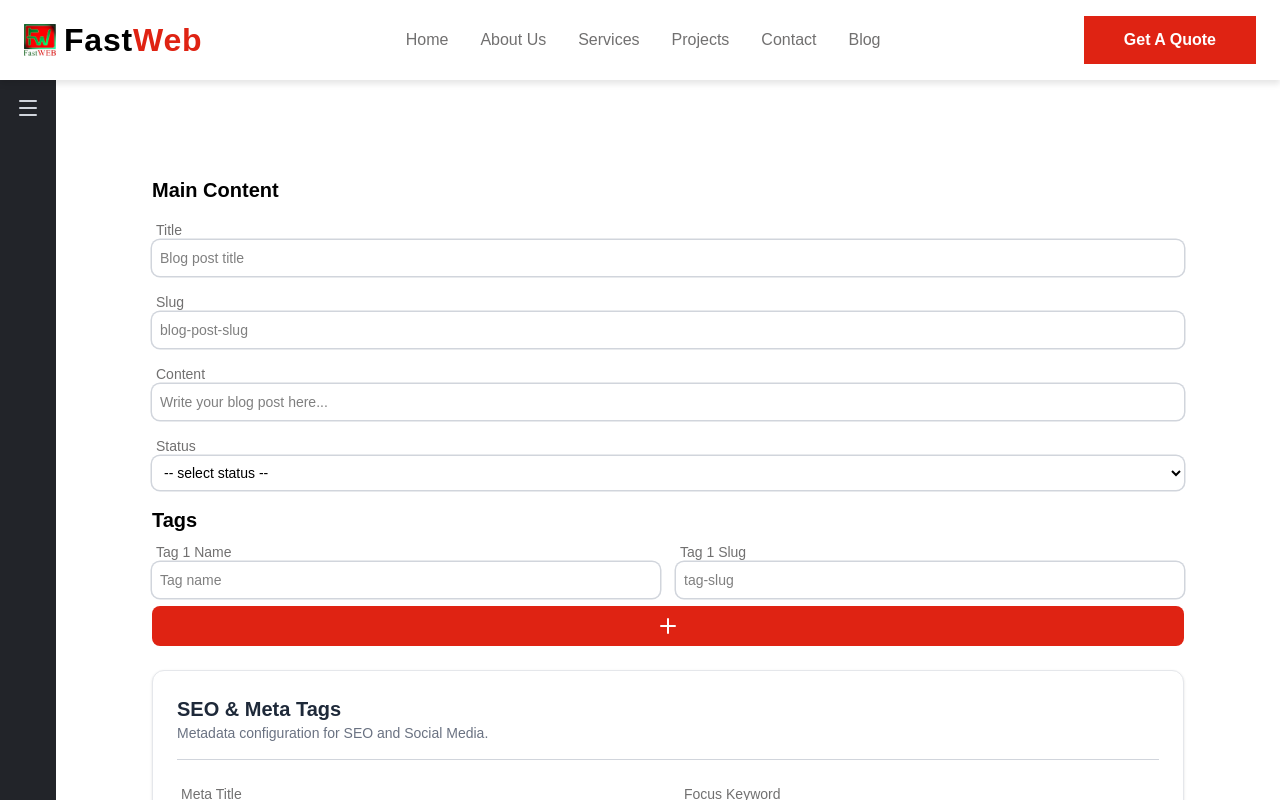
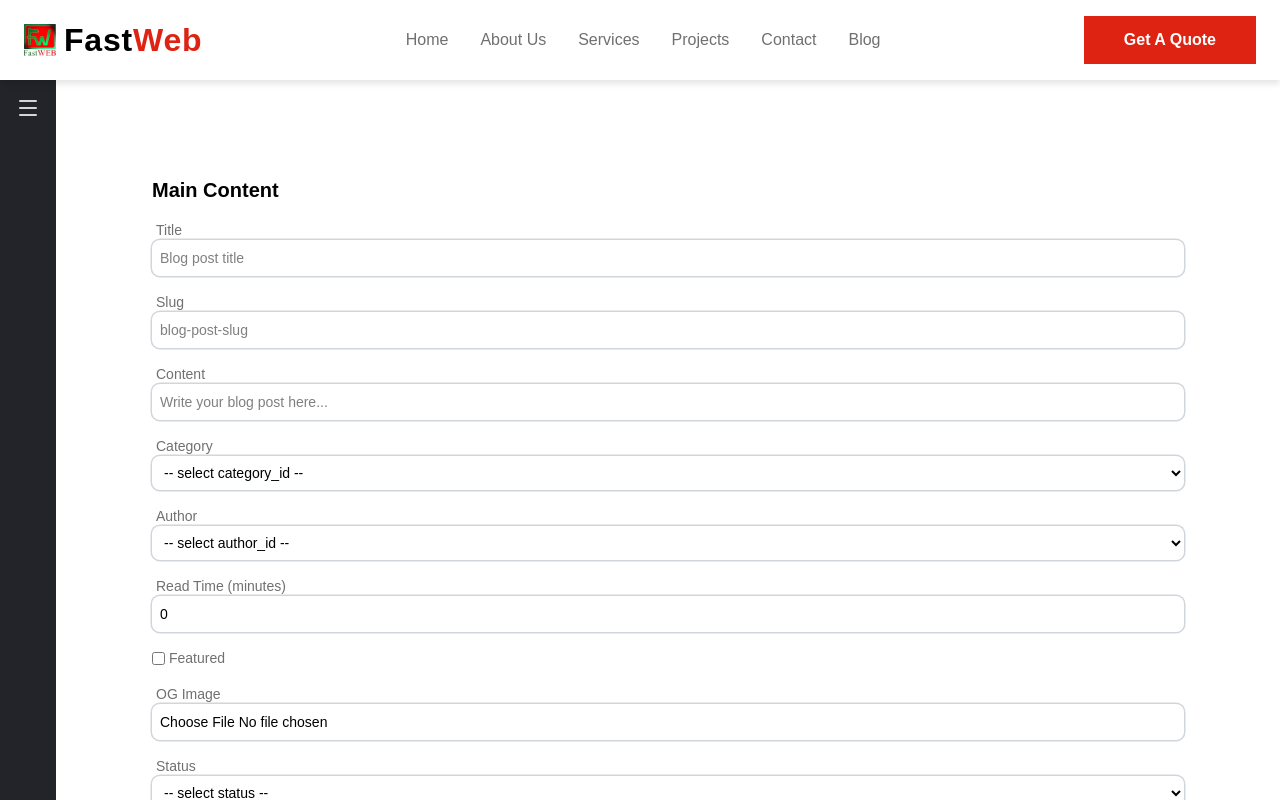
Before and after one commit to fastweb-cm/company-website, a React (Vite) app in the folder app/: page /admin/blog in a window 1280 px wide. Shown: the top 800 px of the page. Built offline with nearby package versions, Linux system fonts and the light colour scheme; the HTML template or start-up script is replaced by a standard one.

Commit message:
fixes on blogpostcreate

```diff
--- a/app/src/components/BlogPostForm.jsx
+++ b/app/src/components/BlogPostForm.jsx
@@ -42,7 +42,9 @@ export default function BlogPostForm() {
         title: "",
         slug: "",
         content: "",
+        author_id: 0,
         category_id: 0,
+        featured_image: null,
         read_time: 0,
         is_featured: false,
         status: "draft",
@@ -95,6 +97,61 @@ export default function BlogPostForm() {
                     )}
                 />
                 <Controller
+                    name='category_id'
+                    control={control}
+                    render={({ field }) => (
+                        <Input {...field} label="Category" type="select" placeholder="Select category" option={[
+                            { value: 1, label: "Technology" },
+                            { value: 2, label: "Health" },
+                            { value: 3, label: "Travel" },
+                        ]} />
+                    )}
+                />
+                <Controller
+                    name='author_id'
+                    control={control}
+                    render={({ field }) => (
+                        <Input {...field} label="Author" type="select" placeholder="Select author" option={[
+                            { value: 1, label: "John Doe" },
+                            { value: 2, label: "Jane Smith" },
+                            { value: 3, label: "Alice Johnson" },
+                        ]} />
+                    )}
+                />
+                <Controller
+                    name='read_time'
+                    control={control}
+                    render={({ field }) => (
+                        <Input {...field} label="Read Time (minutes)" type="number" placeholder="Estimated read time in minutes" />
+                    )}
+                />
+                <Controller
+                    name='is_featured'
+                    control={control}
+                    render={({ field }) => (
+                        <Input {...field} label="Featured" type="checkbox" />
+                    )}
+                />
+                 <Controller
+                          name={`featured_image`}
+                          control={control}
+                          render={({ field: { onChange, ...rest }, fieldState }) => (
+                            <>
+                              <Input
+                                {...rest}
+                                label="OG Image"
+                                type="file"
+                                onChange={(e) => onChange(e.target.files[0])}
+                                inputProps={{ accept: "image/*" }}
+                              />
+                              {fieldState.error && (
+                                <p className="text-red-600 text-xs mt-1">{fieldState.error.message}</p>
+                              )}
+                            </>
+                          )}
+                        />
+
+                <Controller
                     name='status'
                     control={control}
                     render={({ field }) => (
```
